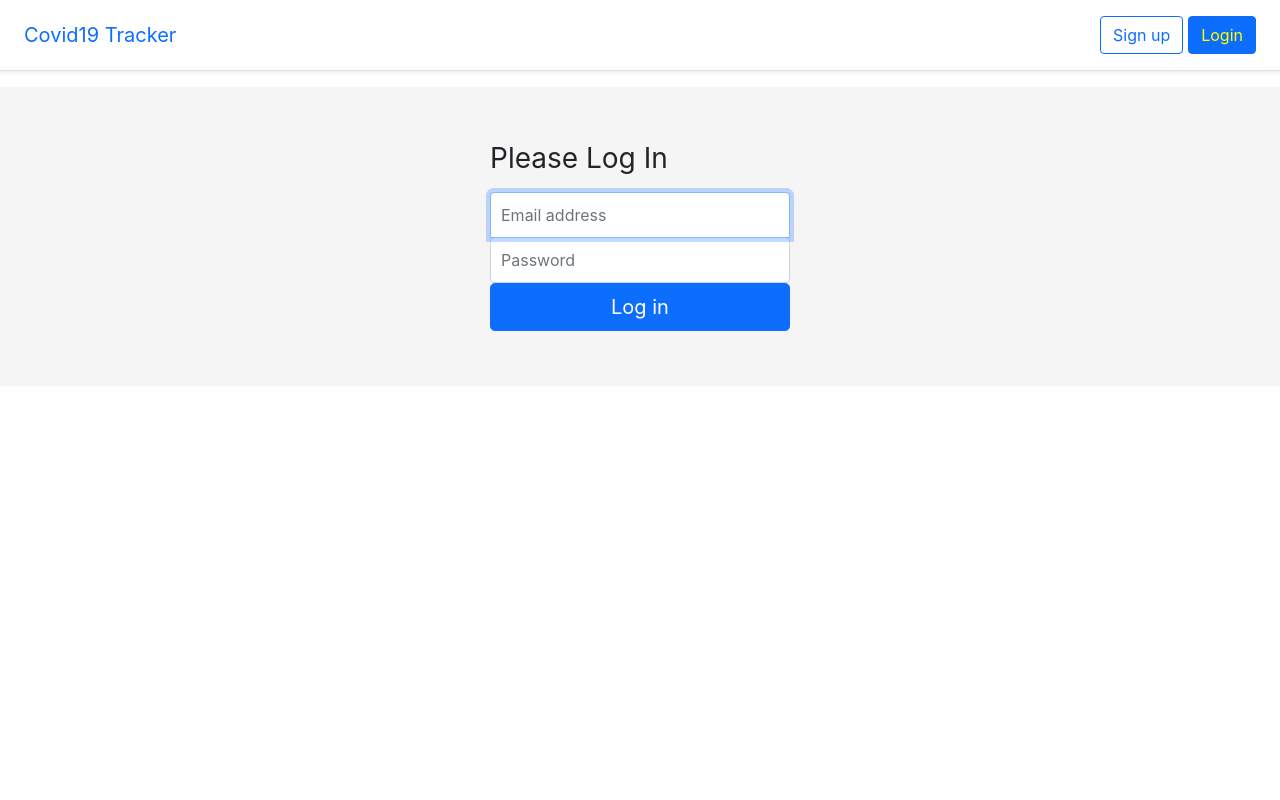
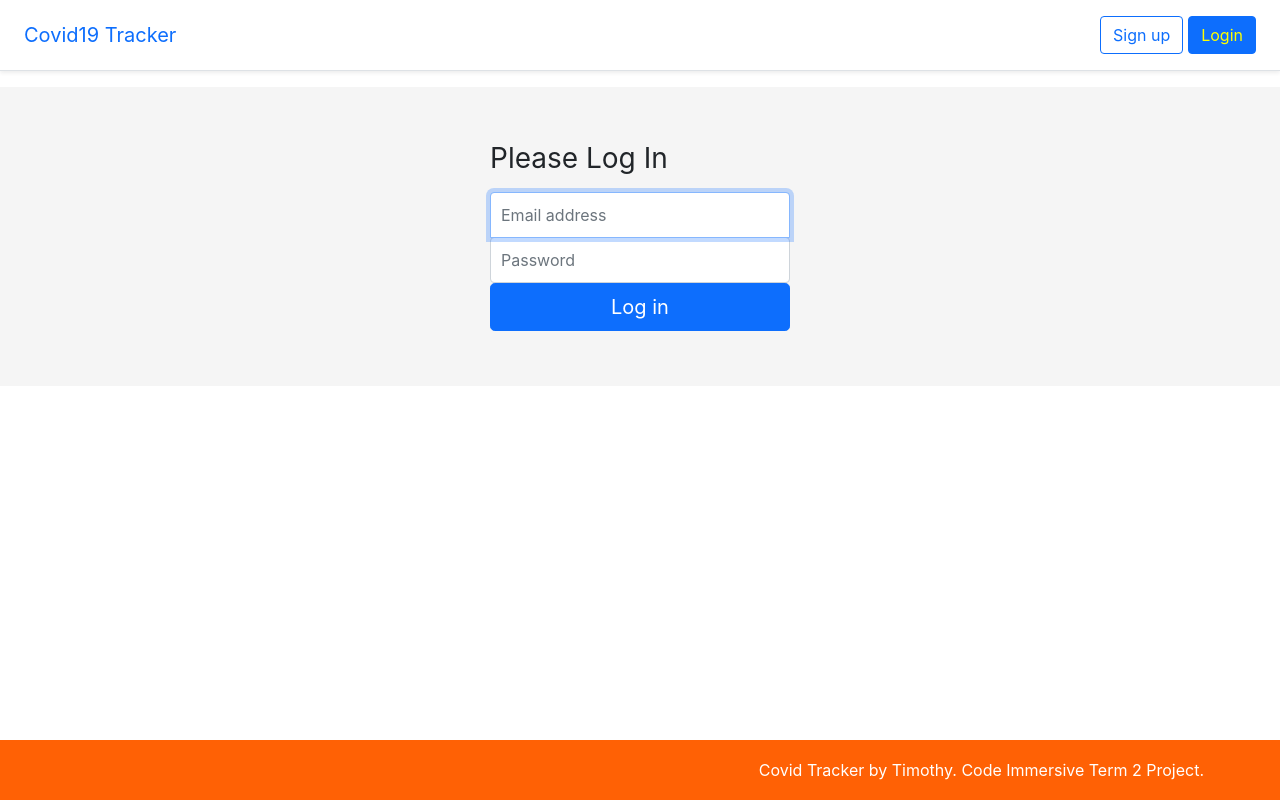
Before and after one commit to tydo83/covid19-tracker-frontend, a React (Create React App) app: page /login in a window 1280 px wide. Built offline with nearby package versions, Linux system fonts and the light colour scheme.

Commit message:
added footer

```diff
--- a/src/MainRouter.js
+++ b/src/MainRouter.js
@@ -7,6 +7,7 @@ import Home from './component/Home'
 import NotFound from './component/NotFound'
 import Search from './component/Search'
 import PrivateRoute from './component/PrivateRoute'
+import Footer from './component/Footer'
 
 const MainRouter = (props) => {
     console.log(props)
@@ -25,6 +26,7 @@ const MainRouter = (props) => {
                     handleUserLogin={props.handleUserLogin} />} />
                 <Route component={NotFound} />
             </Switch>
+            <Footer />
         </Router>
     )
 }
--- /dev/null
+++ b/src/component/Footer.js
@@ -0,0 +1,15 @@
+import React from "react";
+import './css/style.css'
+
+function Footer(props) {
+    return (
+        <footer className="footer">
+            <div className="container">
+                <span>
+                    Covid Tracker by Timothy. Code Immersive Term 2 Project.
+                </span>
+            </div>
+        </footer>
+        )
+}
+export default Footer;
--- a/src/component/css/style.css
+++ b/src/component/css/style.css
@@ -60,3 +60,33 @@ html, body {
 .margin-right {
     margin-right: 5px;
 }
+
+/* Sticky footer styles
+-------------------------------------------------- */
+
+html {
+    position: relative;
+    min-height: 100%;
+}
+
+body {
+    /* Margin bottom by footer height */
+    margin-bottom: 60px;
+}
+
+.footer {
+    position: absolute;
+    bottom: 0;
+    width: 100%;
+    /* Set the fixed height of the footer here */
+    height: 60px;
+    line-height: 60px;
+    /* Vertically center the text there */
+    background-color: #FF6105;
+    color:white;
+}
+
+.footer > .container {
+    max-width: 90%;
+    text-align: right;
+}
```
Also changed, not shown: src/component/images/covid19Supplements.png (added).
